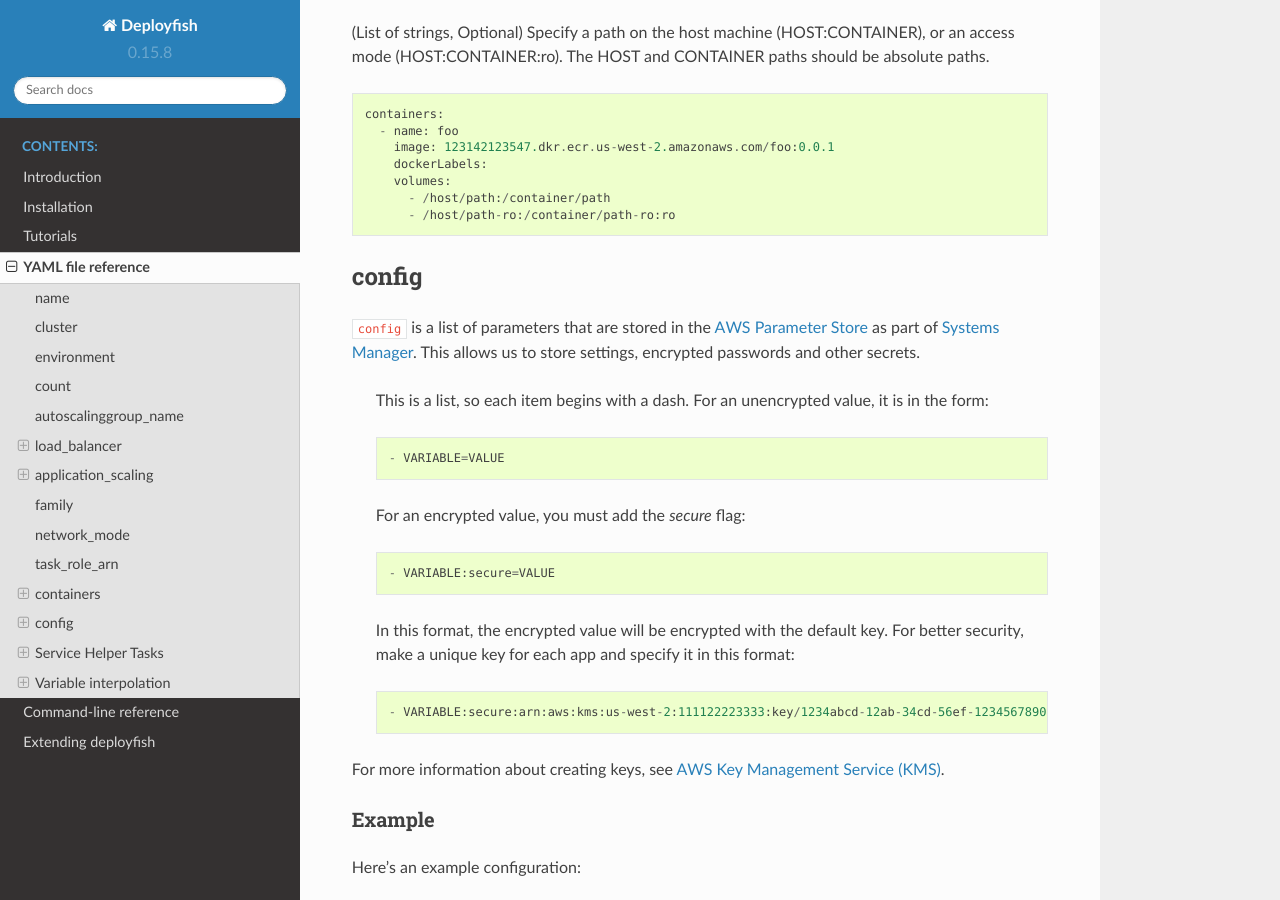
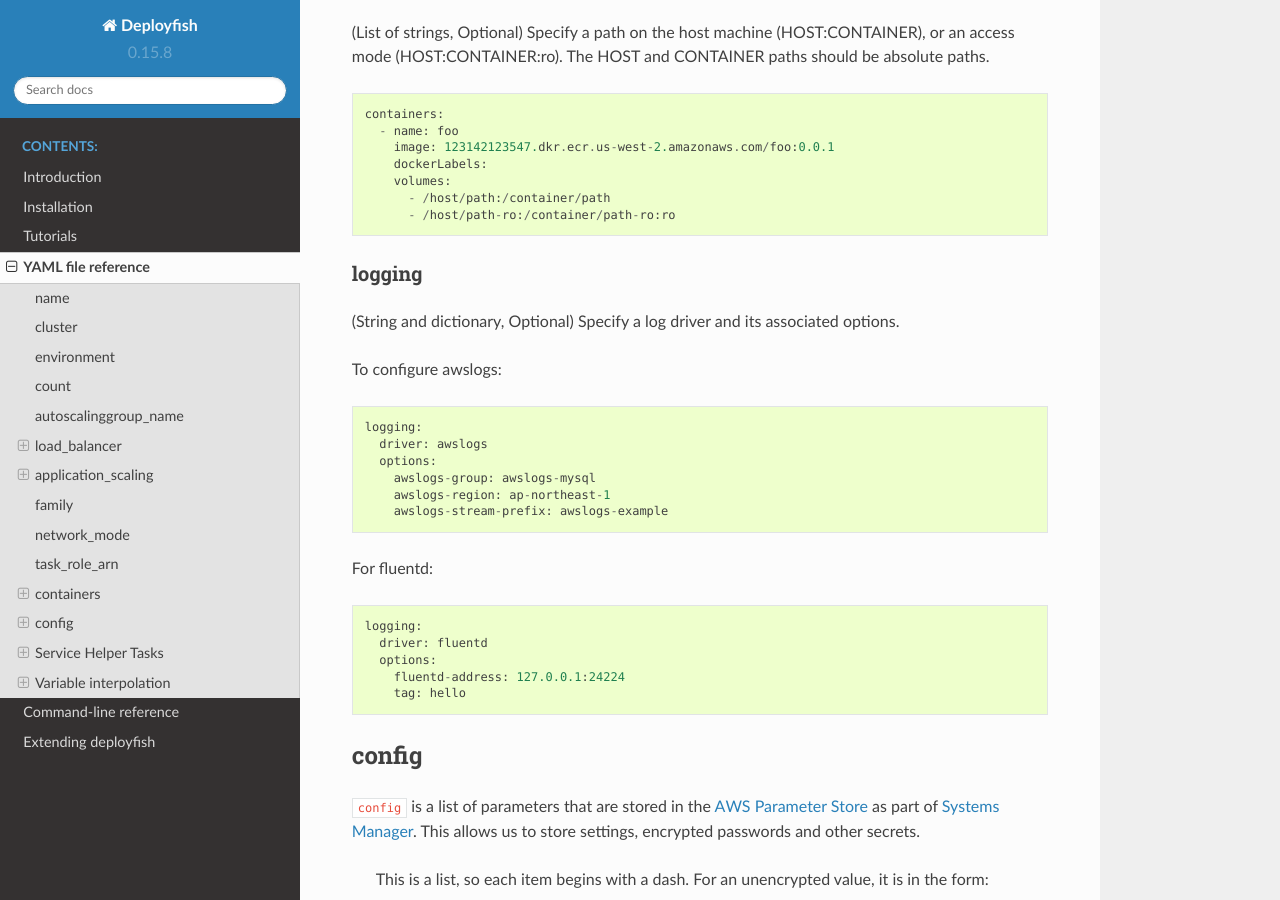
Before and after one commit to caltechads/deployfish, a Sphinx documentation site: the page built from docs/source/yaml.rst, in a window 1280 px wide and 900 px high, scrolled down 12766 px. Built offline with Sphinx 7.4.7 and the Read the Docs theme 2.0.0, drawn with Linux system fonts in a browser that asks for light colours.

Commit message:
logging config docs

```diff
--- a/docs/source/yaml.rst
+++ b/docs/source/yaml.rst
@@ -642,6 +642,30 @@ and CONTAINER paths should be absolute paths. ::
           - /host/path:/container/path
           - /host/path-ro:/container/path-ro:ro
 
+logging
+-------
+
+(String and dictionary, Optional) Specify a log driver and its associated options.
+
+To configure awslogs::
+
+    logging:
+      driver: awslogs
+      options:
+        awslogs-group: awslogs-mysql
+        awslogs-region: ap-northeast-1
+        awslogs-stream-prefix: awslogs-example
+
+For fluentd::
+
+    logging:
+      driver: fluentd
+      options:
+        fluentd-address: 127.0.0.1:24224
+        tag: hello
+
+
+
 config
 ======
 
```
